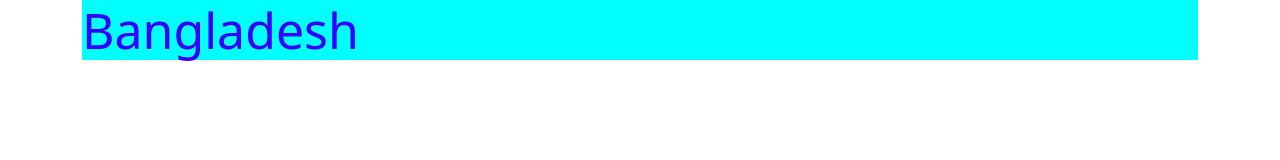
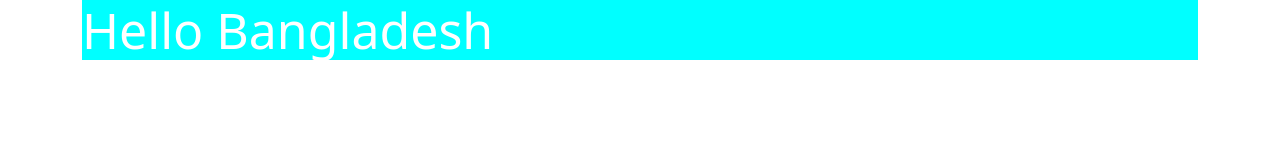
Before and after one commit to Riko-Mia/SL-Flone-b5-E, a website: page index.html in a window 1280 px wide. Drawn offline with Linux system fonts and the light colour scheme.

Commit message:
Hello bangladesh

```diff
--- a/index.html
+++ b/index.html
@@ -5,11 +5,11 @@
   <meta http-equiv="X-UA-Compatible" content="IE=edge">
   <meta name="viewport" content="width=device-width, initial-scale=1.0">
   <title>Flone-e | plants Home</title>
-  <link rel="stylesheet" href="./css/style.css">
+  <link rel="stylesheet" href="./css/main.css">
 </head>
 <body>
   <div class="container">
-    <h1>Bangladesh</h1>
+    <h1>Hello Bangladesh</h1>
   </div>
 </body>
 </html>
--- a/package.json
+++ b/package.json
@@ -5,7 +5,7 @@
   "main": "index.js",
   "scripts": {
     "test": "echo \"Error: no test specified\" && exit 1",
-    "sass": "sass ./scss/main.scss ./css/style.css"
+    "sass": "sass ./scss/main.scss ./css/main.css"
   },
   "author": "",
   "license": "ISC",
--- a/scss/main.scss
+++ b/scss/main.scss
@@ -12,7 +12,7 @@
 
 
 h1 {
-  color:rgb(60, 0, 255);
+  color:rgb(255, 255, 255);
   font-size: 50px;
   background-color: aqua;
 }
```
Also changed, not shown: css/main.css, 1 other file.
